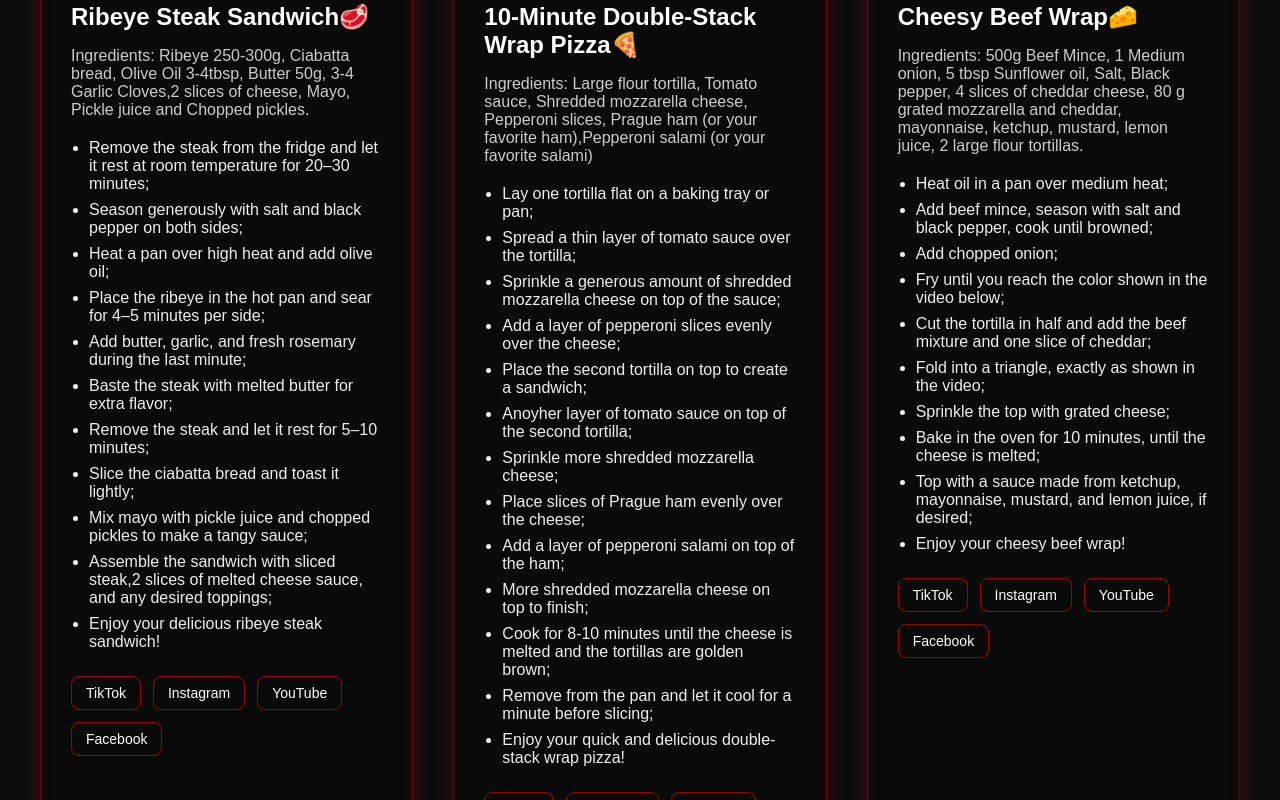
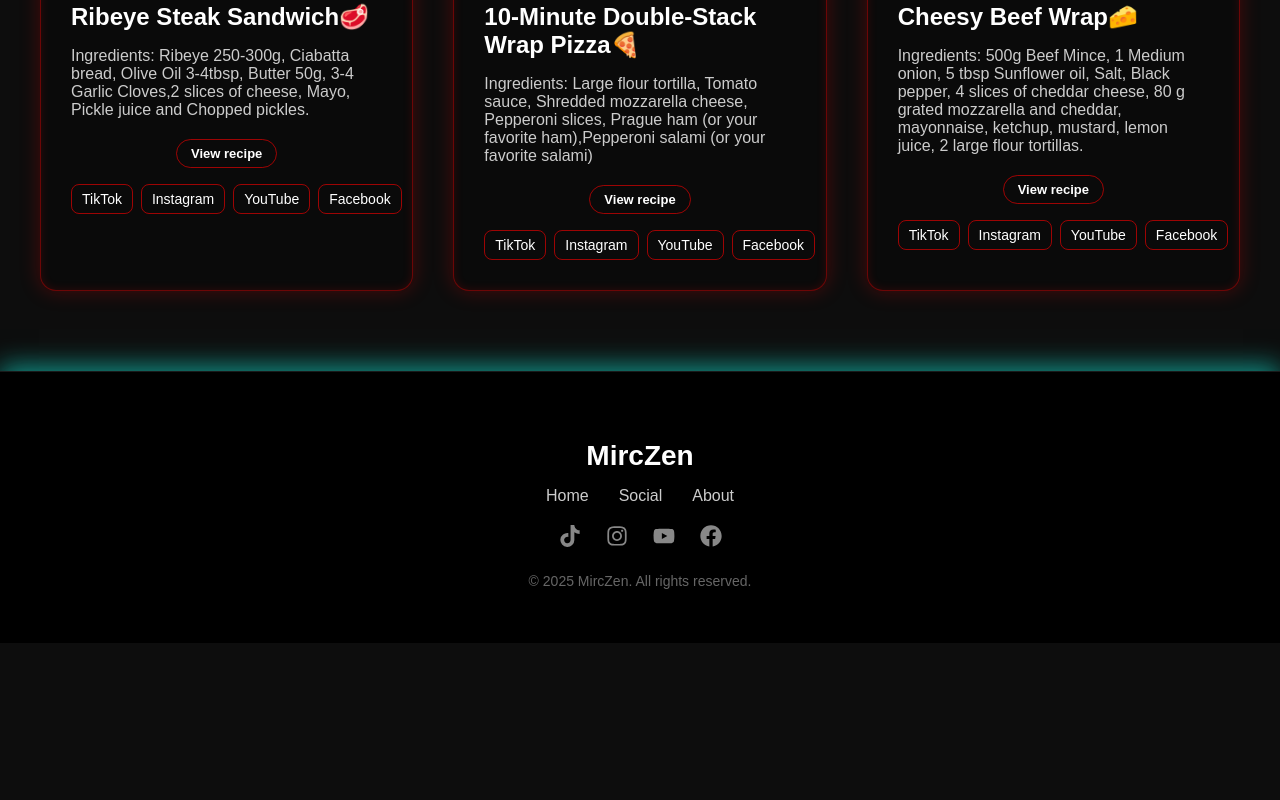
Before and after one commit to Mircea2121/site-mirczen, a React (Create React App) app: page /recipes in a window 1280 px wide. Shown: the part 900-1700 px from the top of the page. After the commit the page ends 1543 px from the top, so only its background shows below. Built offline with nearby package versions, Linux system fonts and the light colour scheme.

Commit message:
Recipe cards layout

```diff
--- a/src/components/Recipes.css
+++ b/src/components/Recipes.css
@@ -58,12 +58,12 @@
 
 .recipe-links {
   display: flex;
-  flex-wrap: wrap;
-  gap: 12px;
+  flex-wrap: nowrap;
+  gap: 8px;
 }
 
 .recipe-links a {
-  padding: 8px 14px;
+  padding: 6px 10px;
   border-radius: 8px;
   border: 1px solid rgba(255, 0, 0, 0.6);
   color: #fff;
@@ -85,3 +85,56 @@
   border-radius: 12px;
   margin-bottom: 16px;
 }
+
+/* ========================= */
+/* HAMBURGER BUTTON (ADD) */
+/* ========================= */
+
+.menu-btn {
+  width: 44px;
+  height: 44px;
+  background: rgba(255, 255, 255, 0.08);
+  border: 1px solid rgba(255, 255, 255, 0.2);
+  border-radius: 10px;
+  cursor: pointer;
+
+  display: flex;
+  flex-direction: column;
+  justify-content: center;
+  align-items: center;
+  gap: 5px;
+}
+
+.menu-btn .bar {
+  width: 20px;
+  height: 2px;
+  background: white;
+  border-radius: 2px;
+}
+
+.recipe-toggle {
+  width: auto;
+  padding: 6px 14px;
+  margin: 10px auto 0;
+  display: block;
+  background: transparent;
+  border: 1px solid rgba(255, 0, 0, 0.6);
+  border-radius: 999px;
+  color: #fff;
+  font-size: 13px;
+  font-weight: 600;
+  cursor: pointer;
+  transition: all 0.2s ease;
+  margin-bottom: 16px;
+}
+
+
+.recipe-toggle:hover {
+  background: rgba(255, 0, 0, 0.2);
+  box-shadow: 0 0 10px rgba(255, 0, 0, 0.6);
+}
+
+.recipe-card.open .recipe-toggle {
+  background: rgba(255, 0, 0, 0.2);
+  box-shadow: 0 0 10px rgba(255, 0, 0, 0.6);
+}
--- a/src/components/Recipes.js
+++ b/src/components/Recipes.js
@@ -3,7 +3,7 @@ import "./Recipes.css";
 import ribeyeImg from "../assets/recipes/steaksandwich.jpg";
 import wrapPizzaImg from "../assets/recipes/pizzawrap.jpg";
 import beefImg from "../assets/recipes/beefwrap.jpg";
-
+import { useState } from "react";
 
 
 const recipesData = [
@@ -86,15 +86,24 @@ const recipesData = [
   },
 ];
 
+function Recipes() {
+  const [openId, setOpenId] = useState(null);
 
-function Recipes() {
+  const toggleRecipe = (id) => {
+    setOpenId((prev) => (prev === id ? null : id));
+  };
+
   return (
     <section className="recipes-section">
       <h2 className="recipes-title">My Recipes</h2>
+      <div className="recipes-grid">
 
-      <div className="recipes-grid">
-  {recipesData.map((recipe) => (
+      {recipesData.map((recipe) => {
+      const isOpen = openId === recipe.id;
+
+  return (
     <div className="recipe-card" key={recipe.id}>
+
       <img
           src={recipe.image}
           alt={recipe.title}
@@ -105,11 +114,21 @@ function Recipes() {
 
       <p className="recipe-desc">{recipe.description}</p>
 
-      <ul className="recipe-steps">
-        {recipe.steps.map((step, index) => (
-          <li key={index}>{step}</li>
-        ))}
-      </ul>
+      <button
+         className="recipe-toggle"
+         onClick={() => toggleRecipe(recipe.id)}
+>
+         {isOpen ? "Hide steps" : "View recipe"}
+      </button>
+
+         {isOpen && (
+           <ul className="recipe-steps">
+             {recipe.steps.map((step, index) => (
+               <li key={index}>{step}</li>
+      ))}
+           </ul>
+)}
+
 
       <div className="recipe-links">
         <a href={recipe.links.tiktok} target="_blank" rel="noreferrer">
@@ -126,7 +145,8 @@ function Recipes() {
         </a>
       </div>
     </div>
-  ))}
+  );
+  })}
 </div>
 
     </section>
```
